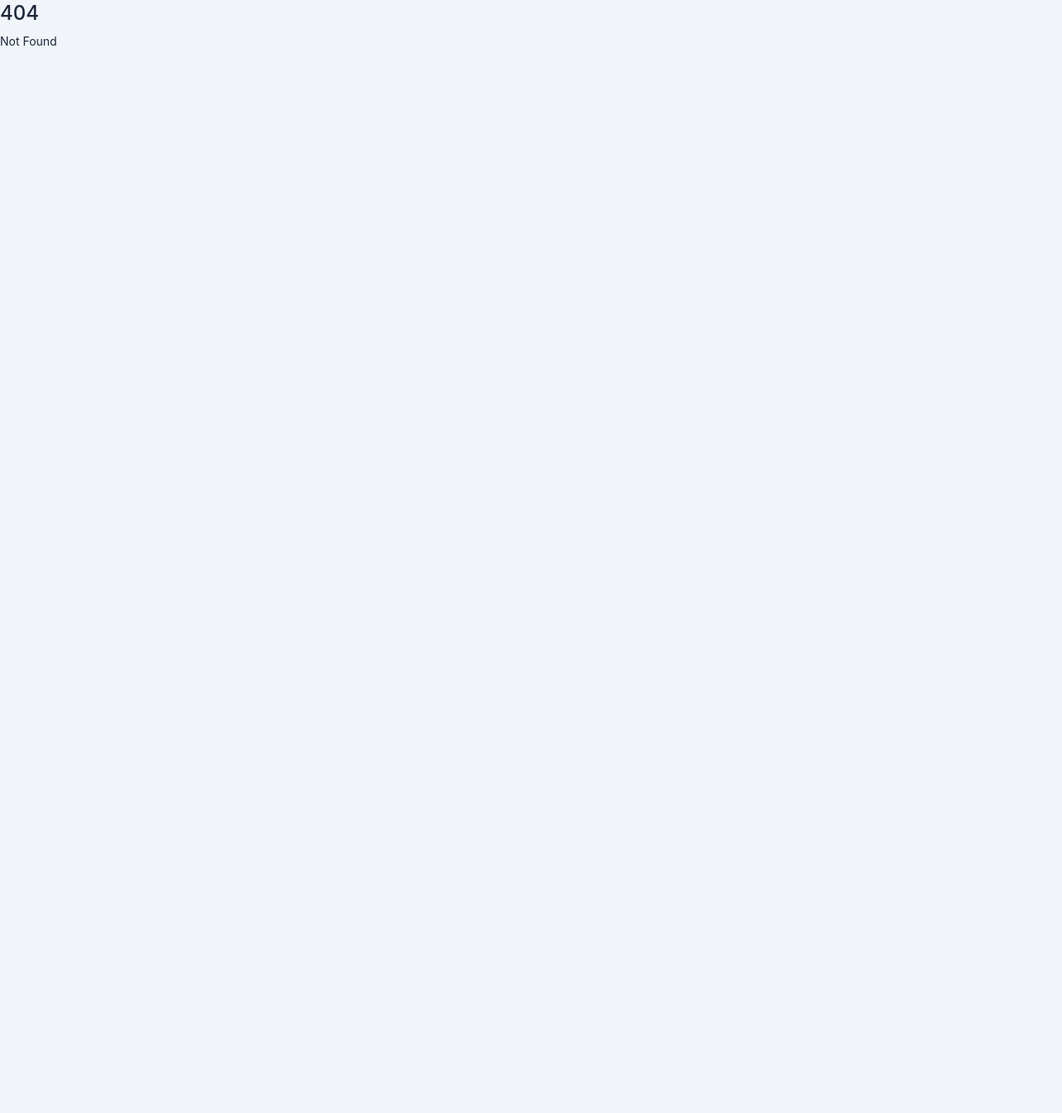
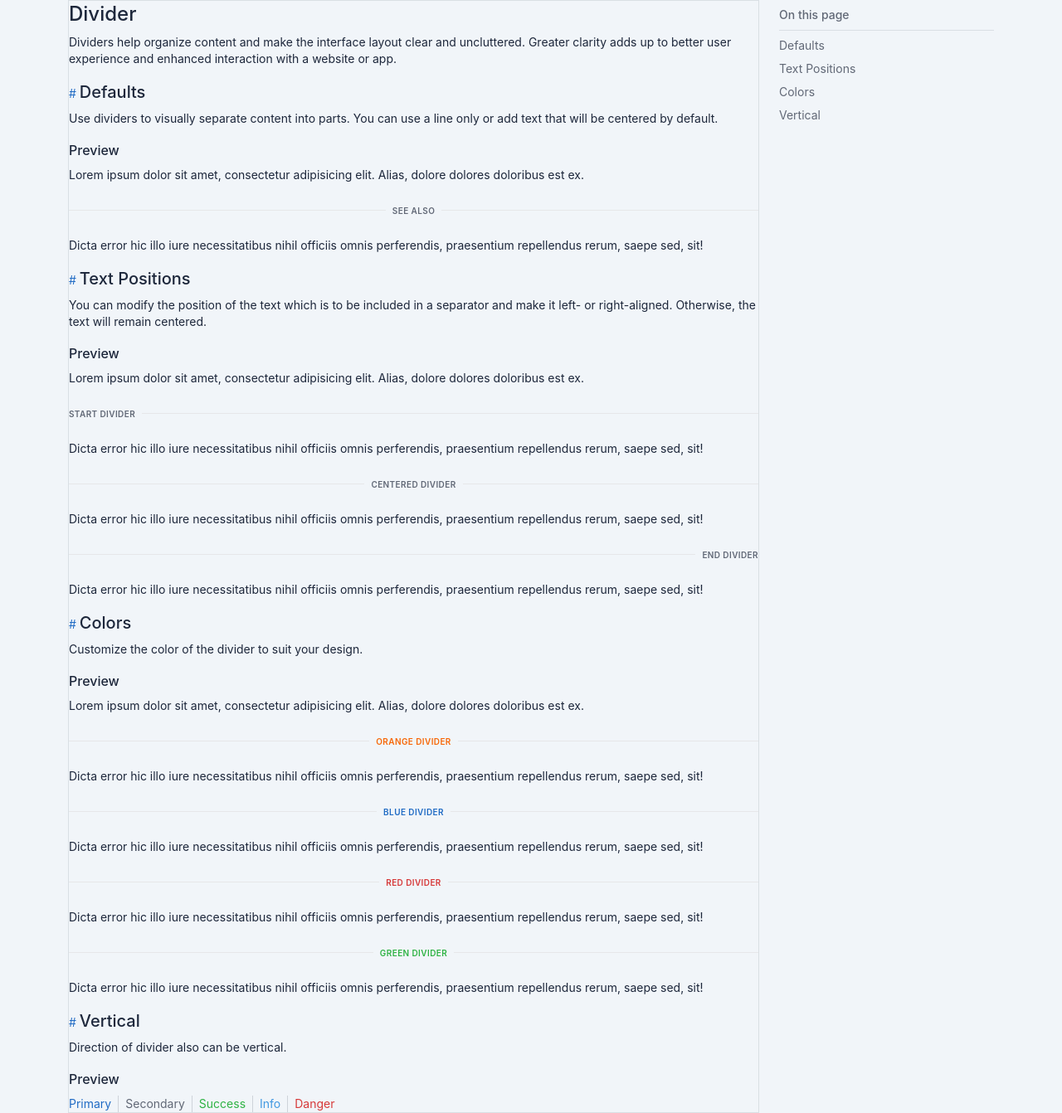
Before and after one commit to yesvelte/yesvelte, a SvelteKit app: page /docs/divider in a window 1280 px wide. Before the commit this address had no page. Shown: the whole page at 83% size. Before the commit the page ends 800 px from the top, so only its background shows below. Built offline with nearby package versions, Linux system fonts and the light colour scheme.

Commit message:
Add Divider examples

```diff
--- /dev/null
+++ b/src/routes/docs/divider/+page.svelte
@@ -0,0 +1,45 @@
+<script>
+	import { Page, Doc, Preview } from '$components'
+	import DividerDefault from './DividerDefault.svelte'
+	import DividerPositions from './DividerPositions.svelte'
+	import DividerColors from './DividerColors.svelte'
+	import DividerDirection from './DividerDirection.svelte'
+</script>
+
+<Page
+	title="Divider"
+	description="Dividers help organize content and make the interface layout clear and uncluttered. Greater clarity adds up to better
+user experience and enhanced interaction with a website or app."
+>
+	<Doc
+		title="Defaults"
+		description="Use dividers to visually separate content into parts. You can use a line only or add text that will be centered by
+default."
+	>
+		<Preview src="./DividerDefault.svelte">
+			<DividerDefault />
+		</Preview>
+	</Doc>
+
+	<Doc
+		title="Text Positions"
+		description="You can modify the position of the text which is to be included in a separator and make it left-
+	or right-aligned. Otherwise, the text will remain centered."
+	>
+		<Preview src="./DividerPositions.svelte">
+			<DividerPositions />
+		</Preview>
+	</Doc>
+
+	<Doc title="Colors" description="Customize the color of the divider to suit your design.">
+		<Preview src="./DividerColors.svelte">
+			<DividerColors />
+		</Preview>
+	</Doc>
+
+	<Doc title="Vertical" description="Direction of divider also can be vertical.">
+		<Preview src="./DividerDirection.svelte">
+			<DividerDirection />
+		</Preview>
+	</Doc>
+</Page>
--- /dev/null
+++ b/src/routes/docs/divider/DividerColors.svelte
@@ -0,0 +1,27 @@
+<script>
+	import { Divider } from '$lib'
+</script>
+
+<p>
+	Lorem ipsum dolor sit amet, consectetur adipisicing elit. Alias, dolore dolores doloribus est ex.
+</p>
+<Divider color="warning">Orange Divider</Divider>
+<p>
+	Dicta error hic illo iure necessitatibus nihil officiis omnis perferendis, praesentium repellendus
+	rerum, saepe sed, sit!
+</p>
+<Divider color="primary">Blue Divider</Divider>
+<p>
+	Dicta error hic illo iure necessitatibus nihil officiis omnis perferendis, praesentium repellendus
+	rerum, saepe sed, sit!
+</p>
+<Divider color="danger">Red Divider</Divider>
+<p>
+	Dicta error hic illo iure necessitatibus nihil officiis omnis perferendis, praesentium repellendus
+	rerum, saepe sed, sit!
+</p>
+<Divider color="success">Green Divider</Divider>
+<p>
+	Dicta error hic illo iure necessitatibus nihil officiis omnis perferendis, praesentium repellendus
+	rerum, saepe sed, sit!
+</p>
--- /dev/null
+++ b/src/routes/docs/divider/DividerDefault.svelte
@@ -0,0 +1,12 @@
+<script>
+	import { Divider } from '$lib'
+</script>
+
+<p>
+	Lorem ipsum dolor sit amet, consectetur adipisicing elit. Alias, dolore dolores doloribus est ex.
+</p>
+<Divider>SEE ALSO</Divider>
+<p>
+	Dicta error hic illo iure necessitatibus nihil officiis omnis perferendis, praesentium repellendus
+	rerum, saepe sed, sit!
+</p>
--- /dev/null
+++ b/src/routes/docs/divider/DividerDirection.svelte
@@ -0,0 +1,15 @@
+<script>
+	import { Divider, El } from '$lib'
+</script>
+
+<El d="flex" gap="2">
+	<El textColor="primary">Primary</El>
+	<Divider direction="vertical" />
+	<El textColor="secondary">Secondary</El>
+	<Divider direction="vertical" />
+	<El textColor="success">Success</El>
+	<Divider direction="vertical" />
+	<El textColor="info">Info</El>
+	<Divider direction="vertical" />
+	<El textColor="danger">Danger</El>
+</El>
--- /dev/null
+++ b/src/routes/docs/divider/DividerPositions.svelte
@@ -0,0 +1,22 @@
+<script>
+	import { Divider } from '$lib'
+</script>
+
+<p>
+	Lorem ipsum dolor sit amet, consectetur adipisicing elit. Alias, dolore dolores doloribus est ex.
+</p>
+<Divider alignment="start">Start Divider</Divider>
+<p>
+	Dicta error hic illo iure necessitatibus nihil officiis omnis perferendis, praesentium repellendus
+	rerum, saepe sed, sit!
+</p>
+<Divider alignment="center">Centered Divider</Divider>
+<p>
+	Dicta error hic illo iure necessitatibus nihil officiis omnis perferendis, praesentium repellendus
+	rerum, saepe sed, sit!
+</p>
+<Divider alignment="end">End Divider</Divider>
+<p>
+	Dicta error hic illo iure necessitatibus nihil officiis omnis perferendis, praesentium repellendus
+	rerum, saepe sed, sit!
+</p>
```
